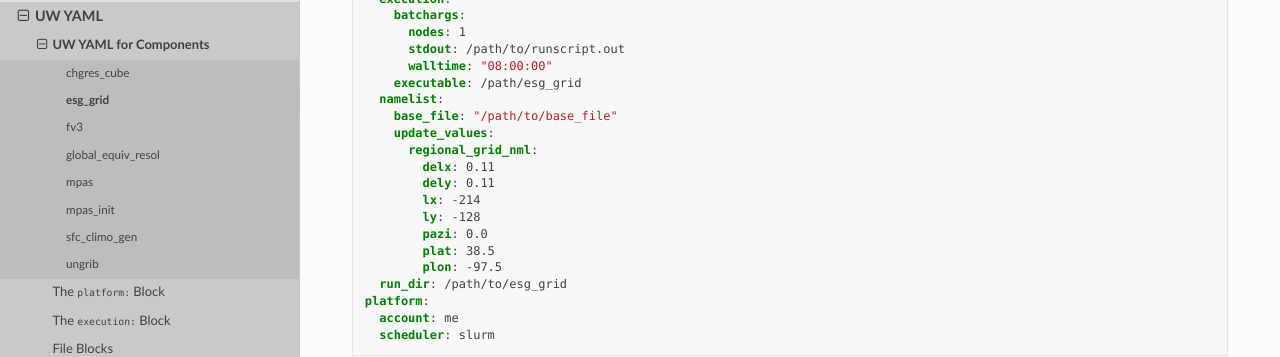
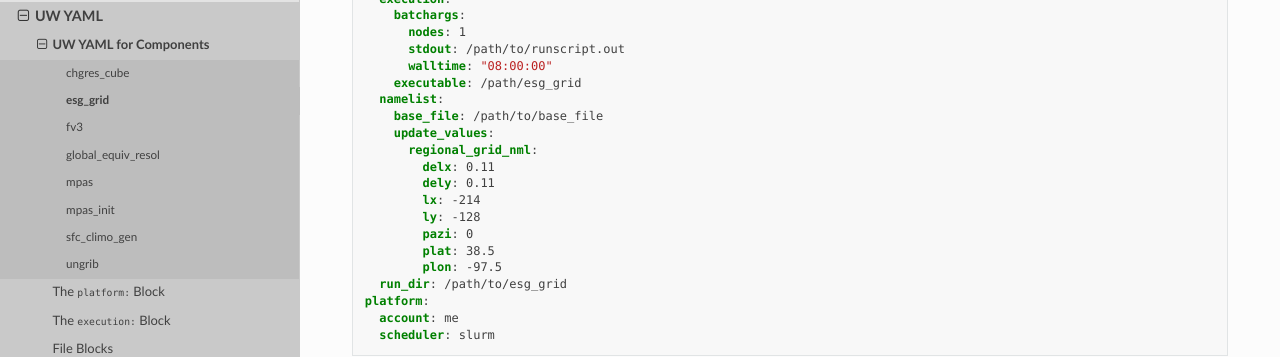
Before and after one commit to ufs-community/uwtools, a Sphinx documentation site: the page built from docs/sections/user_guide/yaml/components/esg_grid.rst, in a window 1280 px wide and 1243 px high. Shown: the part 322-679 px from the top of the window. Built offline with Sphinx 7.4.7 and the Read the Docs theme 2.0.0, drawn with Linux system fonts in a browser that asks for light colours; the version number could not be read and is left out.

```diff
--- a/docs/shared/esg_grid.yaml
+++ b/docs/shared/esg_grid.yaml
@@ -6,14 +6,14 @@
       walltime: "08:00:00"
     executable: /path/esg_grid
   namelist:
-    base_file: "/path/to/base_file"
+    base_file: /path/to/base_file
     update_values:
       regional_grid_nml:
         delx: 0.11
         dely: 0.11
         lx: -214
         ly: -128
-        pazi: 0.0
+        pazi: 0
         plat: 38.5
         plon: -97.5
   run_dir: /path/to/esg_grid
```
